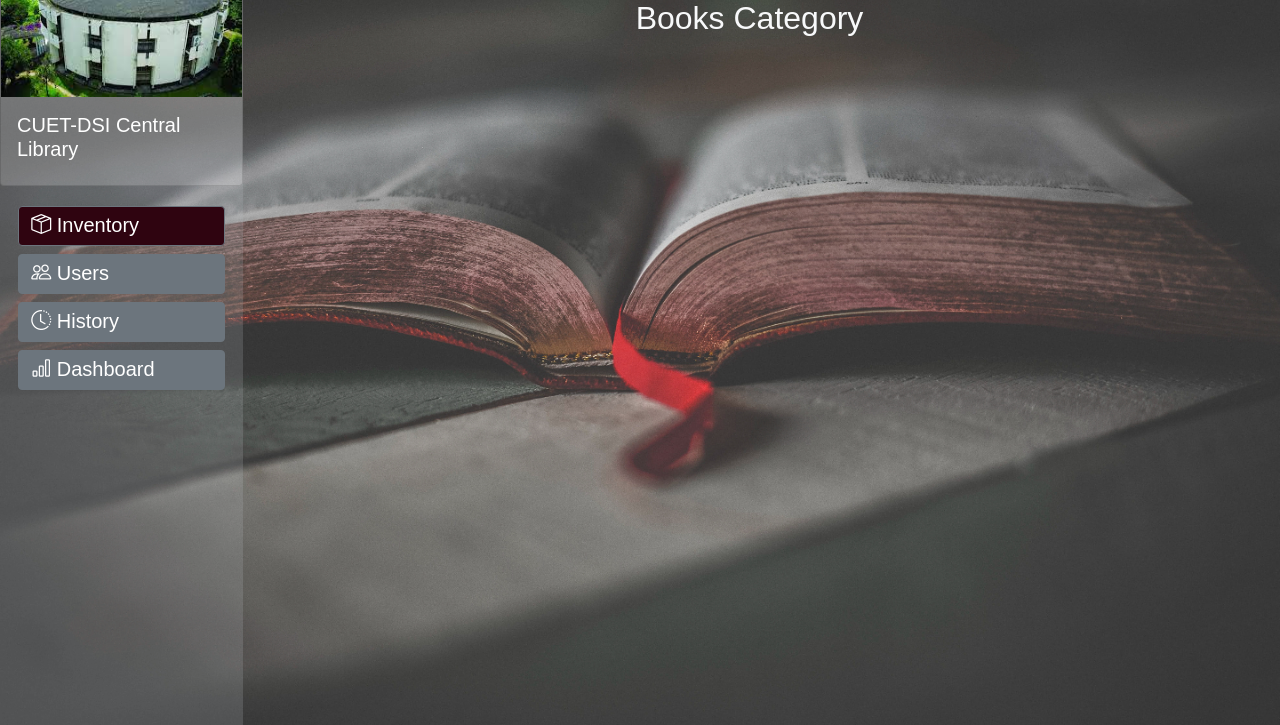
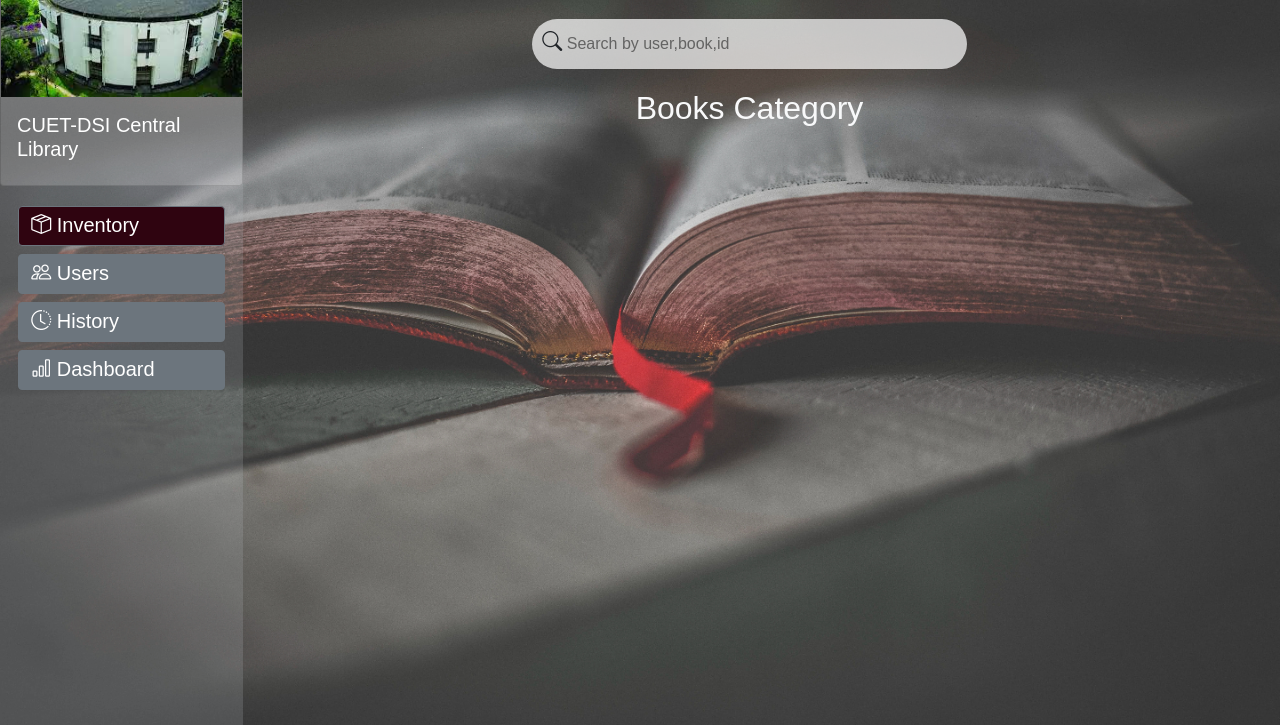
Before and after one commit to nahidul-opu/CUET-DSI-Friendship-Project, a PHP site: page / in a window 1280 px wide. Shown: the part 75-800 px from the top of the page. Run offline with PHP 8.4, Linux system fonts and the light colour scheme; some libraries are stand-ins or nearby versions.

Commit message:
global searhc option not complete

```diff
--- a/css/style.css
+++ b/css/style.css
@@ -250,4 +250,39 @@ option {
   color: white;
   z-index: 99999;
 }
+
+#global-search-div {
+  background-color: violet;
+  /* height: 50px; */
+  width: fit-content;
+  margin: 20px 0 20px 0;
+  padding: 0;
+  border-radius: 30px;
+  align-items: center;
+  justify-content: center;
+  vertical-align: middle;
+  background-color: rgba(255, 255, 255, 0.7);
+}
+
+#global-search-input::placeholder {
+  color: rgba(0, 0, 0, 0.5);
+}
+#global-search-input {
+  margin: 0;
+  padding: 0;
+  color: black;
+  height: 50px;
+  width: 400px;
+  border-radius: 30px;
+  border-width: 0;
+  outline: none;
+  background-color: rgba(255, 255, 255, 0);
+}
+
+#global-search-icon {
+  align-self: center;
+  font-size: 20px;
+  margin-left: 10px;
+  /* background-color: green; */
+}
 /* css end for autocomplete issue user name */
--- a/index.php
+++ b/index.php
@@ -71,7 +71,6 @@
             <div class="d-flex flex-row sticky-top p-3 header-design text-white">
                 <div class="container" style="width: fit-content;">
                     <button type="button" class="btn btn-outline-light" aria-label="Left Align" id="more">
-                        <!-- <i class="bi bi-list" ></i> -->
                         <svg xmlns="http://www.w3.org/2000/svg" width="16" height="20" fill="currentColor" class="bi bi-list" viewBox="4 4 10 10">
                             <path fill-rule="evenodd" d="M2.5 12a.5.5 0 0 1 .5-.5h10a.5.5 0 0 1 0 1H3a.5.5 0 0 1-.5-.5zm0-4a.5.5 0 0 1 .5-.5h10a.5.5 0 0 1 0 1H3a.5.5 0 0 1-.5-.5zm0-4a.5.5 0 0 1 .5-.5h10a.5.5 0 0 1 0 1H3a.5.5 0 0 1-.5-.5z" />
                         </svg>
@@ -92,31 +91,19 @@
             </div>
 
             <!----------------------body after header--------------->
-            <div class="container-fluid row b-1" id="main-body">
-
+            <div class="container-fluid row b-1 justify-content-center" id="main-body">
+                <div class="flex-row" id="global-search-div">
+                    <i class="bi bi-search" id="global-search-icon"></i>
+                    <input type="text" class="" placeholder="Search by user,book,id" id="global-search-input">
+                </div>
                 <!-- bishal card design begin -->
                 <div class="book-category " id="book-category-div">
                     <div class="title text-center md-3">
-                        <h2 class="font-wight-bolder text-light">Books Category</h2>
+                        <h2 class="font-wight-bolder text-light text-center">Books Category</h2>
                     </div>
                     <div class="row justify-content-center" id="book-card">
-
                     </div>
                 </div>
-
-                <!-- bishal card design end -->
-
-                <!--add category ---------------------------------------------------------------------------->
-                <!-- <div class="category-card" style="width: 18rem;background-color: rgba(181, 184, 189,0.5); border-radius: 5px;">
-                    <div class="card-body">
-                        <button class="btn btn-primary" data-bs-toggle="modal" data-bs-target="#add-category" style="float:right; margin-top:25px; background-color:white; color:black; width:100%; border:0;">
-                            <i class="bi bi-plus-circle"></i>
-                        </button>
-                    </div>
-                </div> -->
-
-
-
 
                 <!---------------------------------- The Modal ------------------------------------------>
                 <!----------------------------------edit category popup---------------------------------->
@@ -147,7 +134,6 @@
                 </div>
             </div>
 
-            <!--------------book details page-------------->
             <!------------------------------update book----------------->
             <!------------------------------------------pop up form---------------------->
             <div class="modal" id="edit-book-modal">
@@ -199,6 +185,7 @@
                 </div>
             </div>
 
+            <!--------------------------------book details page------------------------------>
              <!------------------------------ book details main container ------------------->
             <div class="container jumbotrom card text-center" id="book-details" style="background-color: rgba(181, 184, 189,0.4);min-height:100vh">
                 <!---------------------------floating add book button-------------------------->
@@ -225,7 +212,6 @@
 
                     </div>
                 </div>
-
 
                 <!---------------------------- pop up form ---------------------->
                 <div class="modal" id="add-book-modal">
@@ -284,10 +270,6 @@
                     </div>
                 </div>
 
-
-
-
-
                 <nav class="navbar navbar-light nav justify-content-center">
                     <form class="d-flex flex-row" id="book-search-form">
                         <input class="form-control mr-sm-2" type="search" id="book-search-input" placeholder="Enter book title" aria-label="Search">
@@ -302,11 +284,6 @@
                 </nav>
                 <!-----------------------book details main table--------------------------------->
                 <div class="card-body">
-
-
-
-
-
                     <table class="table table-hover table-dark" id="book-details-table">
                         <thead id="table-head">
                             <tr>
@@ -314,10 +291,11 @@
                                 <th class="float-center">Book Name</th>
                                 <th class="float-center">Writer Name</th>
                                 <th class="float-center">Actions</th>
-                                <!-------data will be added in script.js------>
                             </tr>
                         </thead>
+                        <!-------data will be added in script.js------>
                     </table>
+
                     <!----------------- pagination ------------------->
                     <nav aria-label="Page navigation example">
                         <ul class="pagination justify-content-end">
@@ -344,6 +322,7 @@
                                 </a>
                             </li>
                         </ul>
+
                     </nav>
                 </div>
             </div>
```
